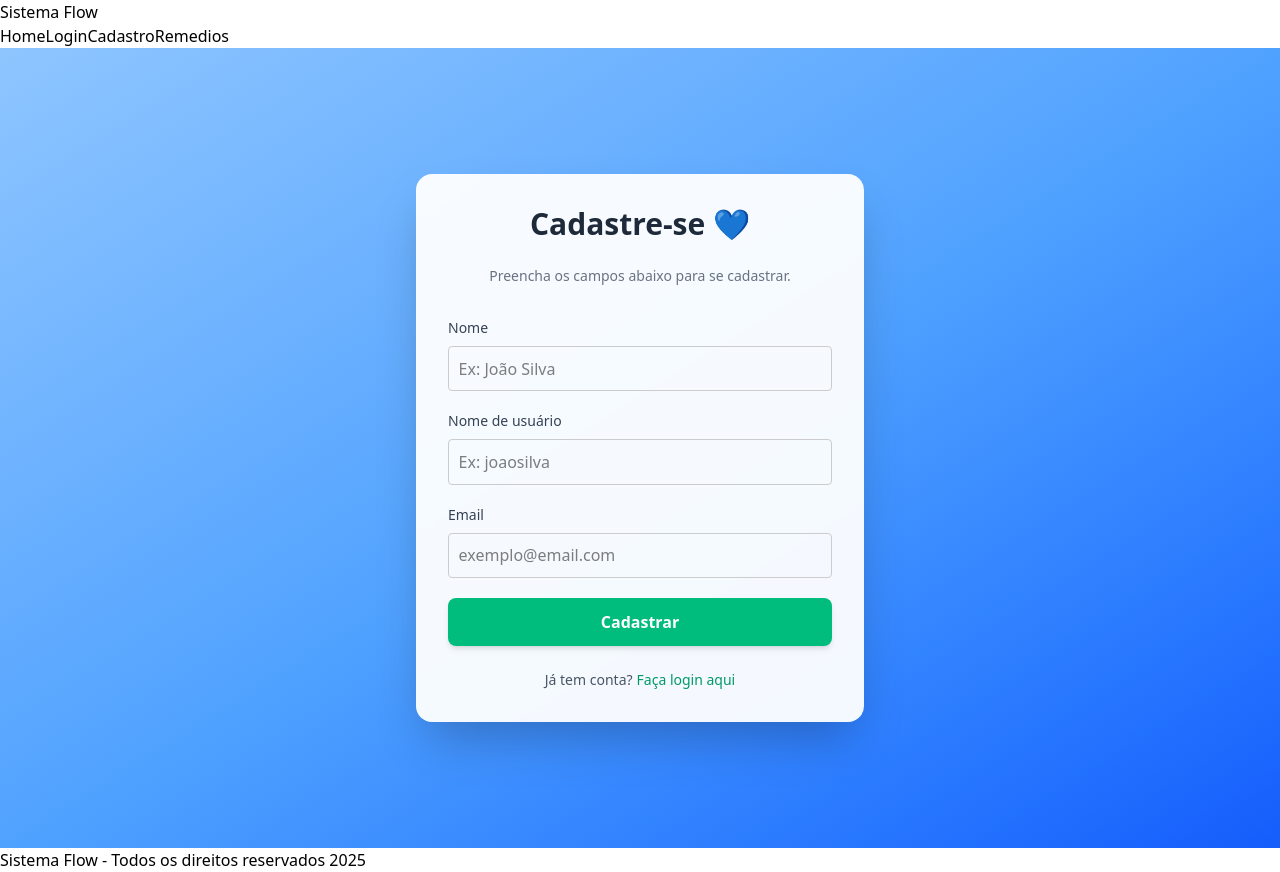
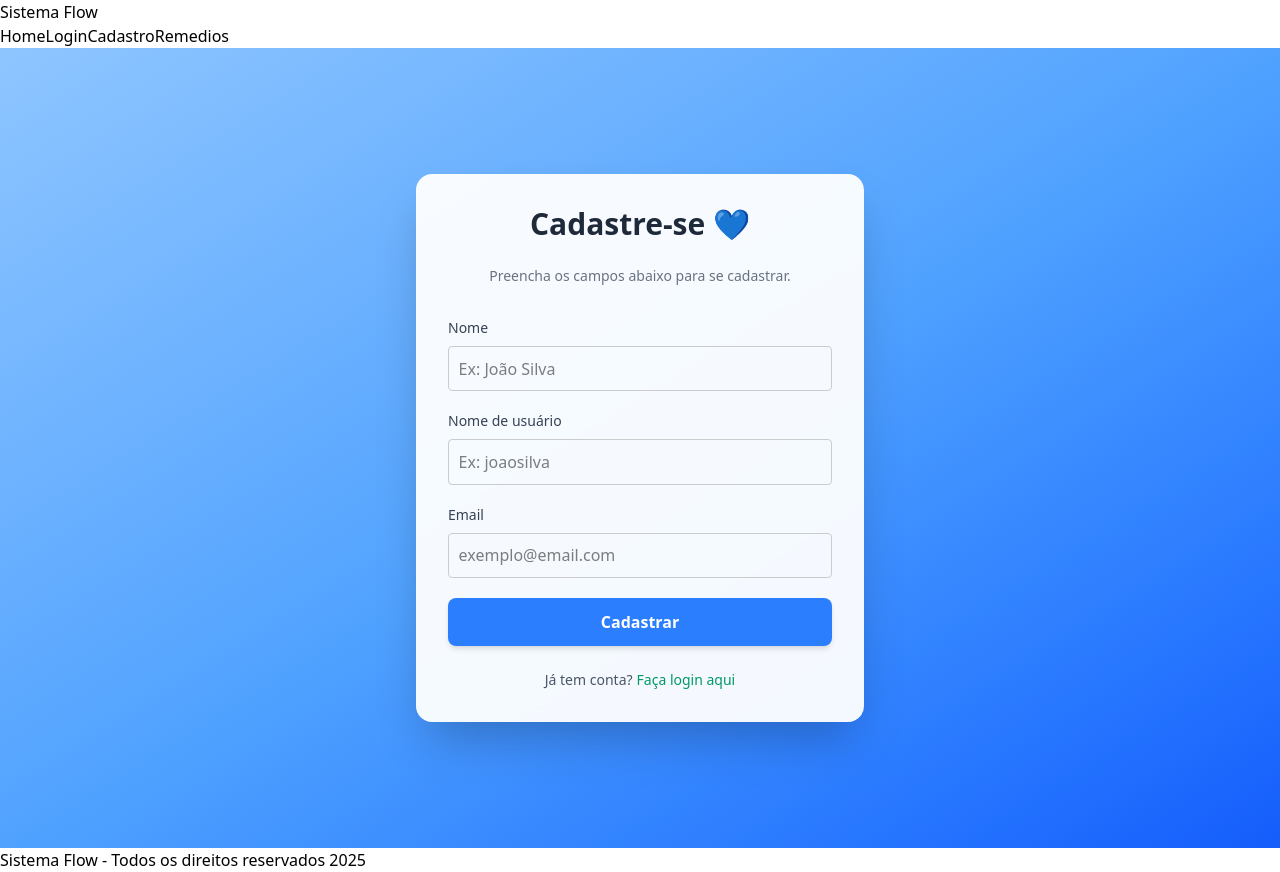
Before and after one commit to 1TDSPH-25/sistema-flow, a React (Vite) app: page /cadastro in a window 1280 px wide. Built offline with nearby package versions, Linux system fonts and the light colour scheme.

Commit message:
Ajusta estilo do botao de cadastro para azul

```diff
--- a/src/routes/Cadastro/index.tsx
+++ b/src/routes/Cadastro/index.tsx
@@ -72,7 +72,7 @@ export default function PaginaCadastro() {
           {/* Botão */}
           <button
             type="submit"
-            className="w-full bg-emerald-500 text-white font-semibold p-3 rounded-lg shadow-md hover:bg-emerald-600 hover:shadow-lg transition-all duration-200"
+            className="w-full bg-blue-500 text-white font-semibold p-3 rounded-lg shadow-md hover:bg-blue-600 hover:shadow-lg transition-all duration-200"
           >
             Cadastrar
           </button>
```
